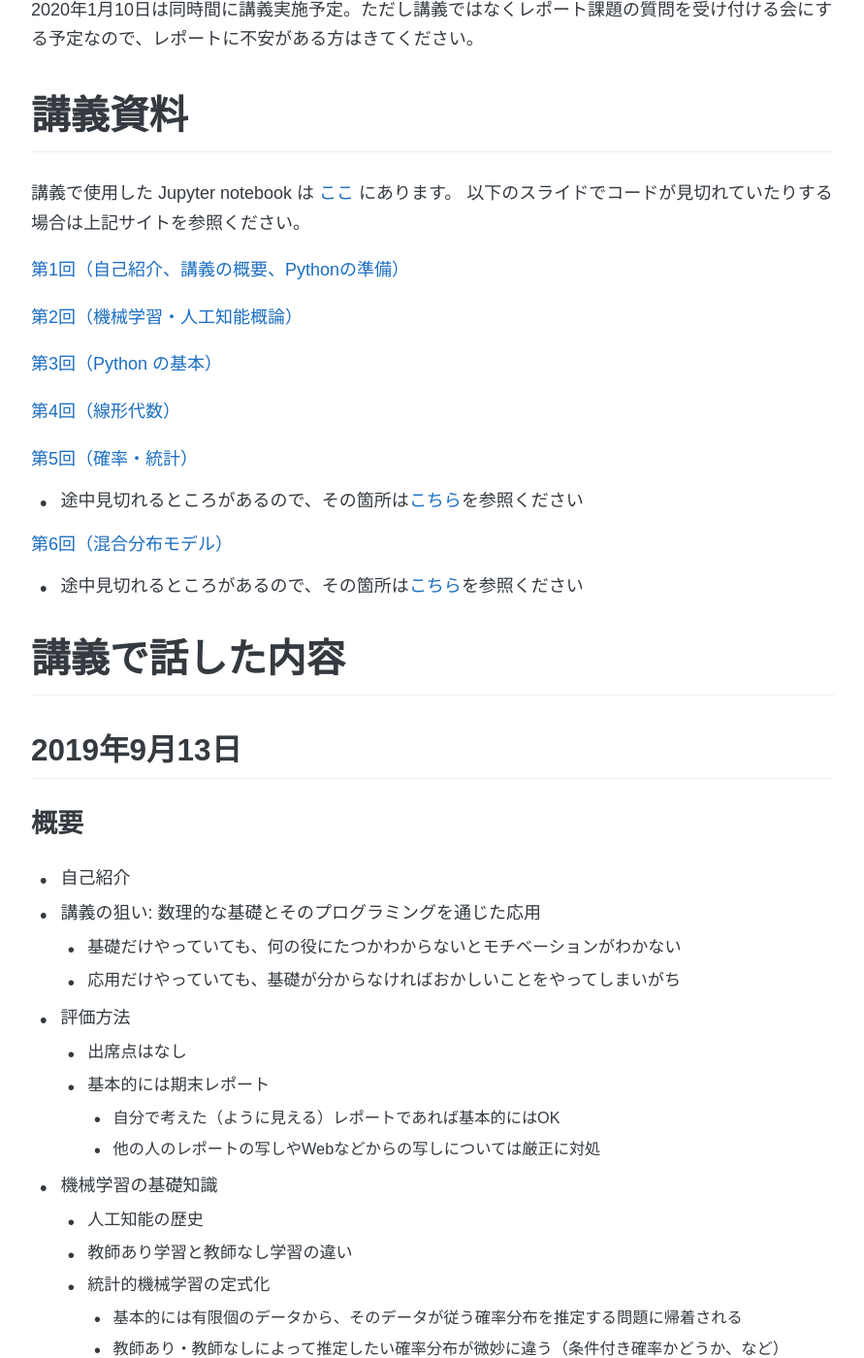
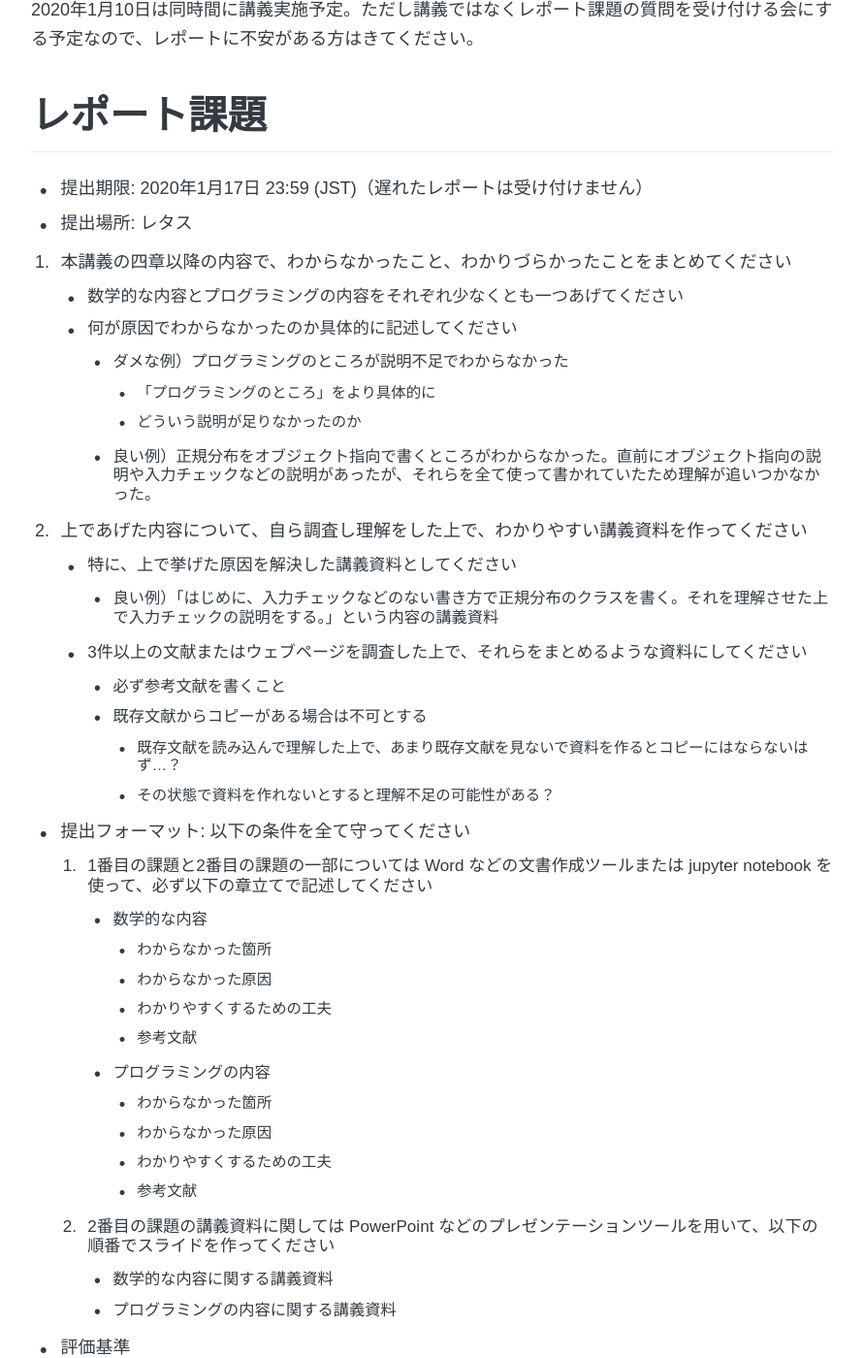
Before and after one commit to kanojikajino/kanojikajino.github.io, a Jekyll site: the page built from _lectures/2019/applied_analytics/index.md, in a window 1280 px wide and 1400 px high, scrolled down 316 px. Shown: the whole window at 97% size, without its empty margins (194-1085 px from the left). Built offline with Jekyll 4.4.1, drawn with Linux system fonts in a browser that asks for light colours; some web fonts are replaced; formulas are drawn with MathJax 3; a script that is not in the unit is left out; some of the changed text lies outside the part shown.

Commit message:
add report notice

```diff
--- a/_lectures/2019/applied_analytics/index.md
+++ b/_lectures/2019/applied_analytics/index.md
@@ -8,6 +8,55 @@ permalink: /lectures/2019/applied_analytics
 
 # お知らせ
 2020年1月10日は同時間に講義実施予定。ただし講義ではなくレポート課題の質問を受け付ける会にする予定なので、レポートに不安がある方はきてください。
+
+# レポート課題
+- 提出期限: 2020年1月17日 23:59 (JST)（遅れたレポートは受け付けません）
+- 提出場所: レタス
+
+1. 本講義の四章以降の内容で、わからなかったこと、わかりづらかったことをまとめてください
+   - 数学的な内容とプログラミングの内容をそれぞれ少なくとも一つあげてください
+   - 何が原因でわからなかったのか具体的に記述してください
+	 - ダメな例）プログラミングのところが説明不足でわからなかった
+	   - 「プログラミングのところ」をより具体的に
+	   - どういう説明が足りなかったのか
+	 - 良い例）正規分布をオブジェクト指向で書くところがわからなかった。直前にオブジェクト指向の説明や入力チェックなどの説明があったが、それらを全て使って書かれていたため理解が追いつかなかった。
+1. 上であげた内容について、自ら調査し理解をした上で、わかりやすい講義資料を作ってください
+   - 特に、上で挙げた原因を解決した講義資料としてください
+	 - 良い例）「はじめに、入力チェックなどのない書き方で正規分布のクラスを書く。それを理解させた上で入力チェックの説明をする。」という内容の講義資料
+   - 3件以上の文献またはウェブページを調査した上で、それらをまとめるような資料にしてください
+	 - 必ず参考文献を書くこと
+	 - 既存文献からコピーがある場合は不可とする
+	   - 既存文献を読み込んで理解した上で、あまり既存文献を見ないで資料を作るとコピーにはならないはず...？
+	   - その状態で資料を作れないとすると理解不足の可能性がある？
+
+
+
+- 提出フォーマット: 以下の条件を全て守ってください
+  1. 1番目の課題と2番目の課題の一部については Word などの文書作成ツールまたは jupyter notebook を使って、必ず以下の章立てで記述してください
+	 - 数学的な内容
+	   - わからなかった箇所
+	   - わからなかった原因
+	   - わかりやすくするための工夫
+	   - 参考文献
+	 - プログラミングの内容
+	   - わからなかった箇所
+	   - わからなかった原因
+	   - わかりやすくするための工夫
+	   - 参考文献
+   1. 2番目の課題の講義資料に関しては PowerPoint などのプレゼンテーションツールを用いて、以下の順番でスライドを作ってください
+	  - 数学的な内容に関する講義資料
+	  - プログラミングの内容に関する講義資料
+- 評価基準
+  - 内容の濃さ
+  - 内容の正しさ
+  - 論理的整合性（原因・解決策の整合性など）
+  - 講義資料のわかりやすさ
+- 注意事項
+  - 提出いただいた講義資料を参考に来年度の講義資料を作ります
+  - 提出いただいたものをそのまま使うことはない予定ですが、もし使いたい場合には個別に連絡します
+  - 他の受講者のを写す、またはWebで拾った資料を提出するなどの不正行為が判明した場合は「不可」とします
+	- 厳しく見るわけではないので、自分でやってみてください
+
 
 # 講義資料
 講義で使用した Jupyter notebook は [ここ](https://github.com/kanojikajino/lecture) にあります。
```
